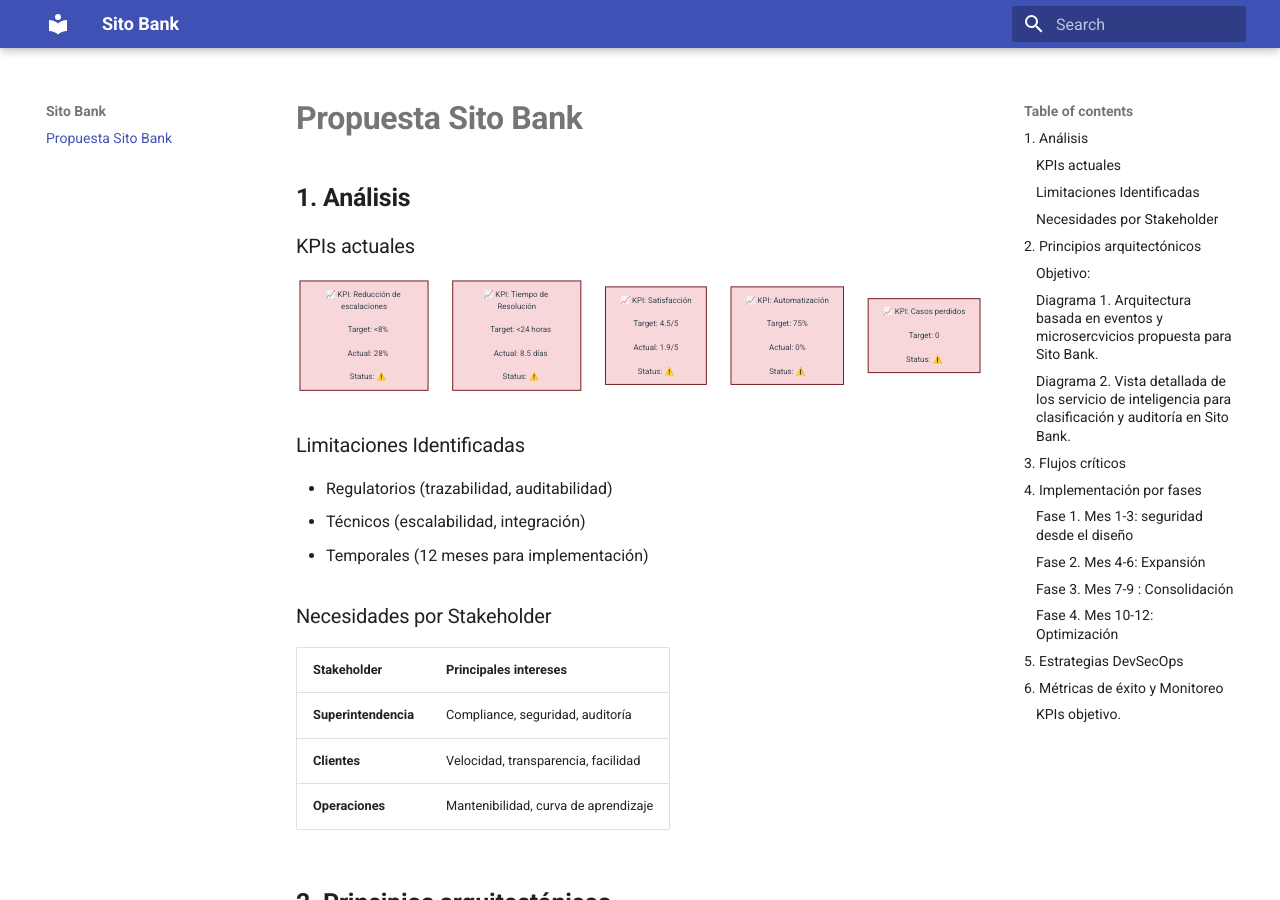
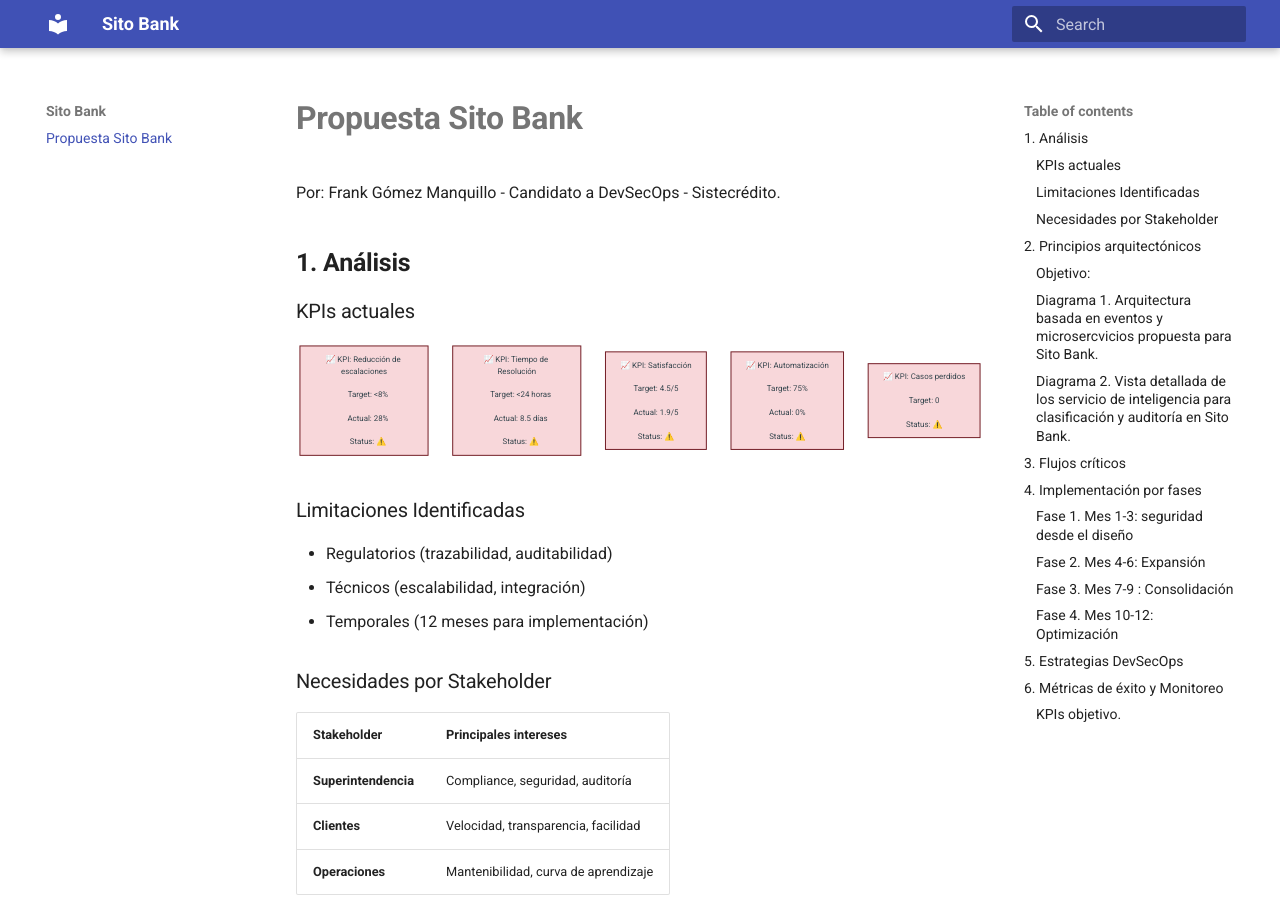
Before and after one commit to fgomezman/Sisto-Bank-Proposal, an MkDocs documentation site: the page built from docs/index.md, in a window 1280 px wide and 900 px high. Built offline with MkDocs 1.6.1 and Material for MkDocs 9.7.7, drawn with Linux system fonts in a browser that asks for light colours.

Commit message:
finihed commit fixed 3

````diff
--- a/docs/index.md
+++ b/docs/index.md
@@ -1,4 +1,7 @@
 # **Propuesta Sito Bank**
+
+Por: Frank Gómez Manquillo - Candidato a DevSecOps - Sistecrédito.
+
 ## **1. Análisis**
 ### KPIs actuales
 ```mermaid
````
Also changed, not shown: site/index.html.
